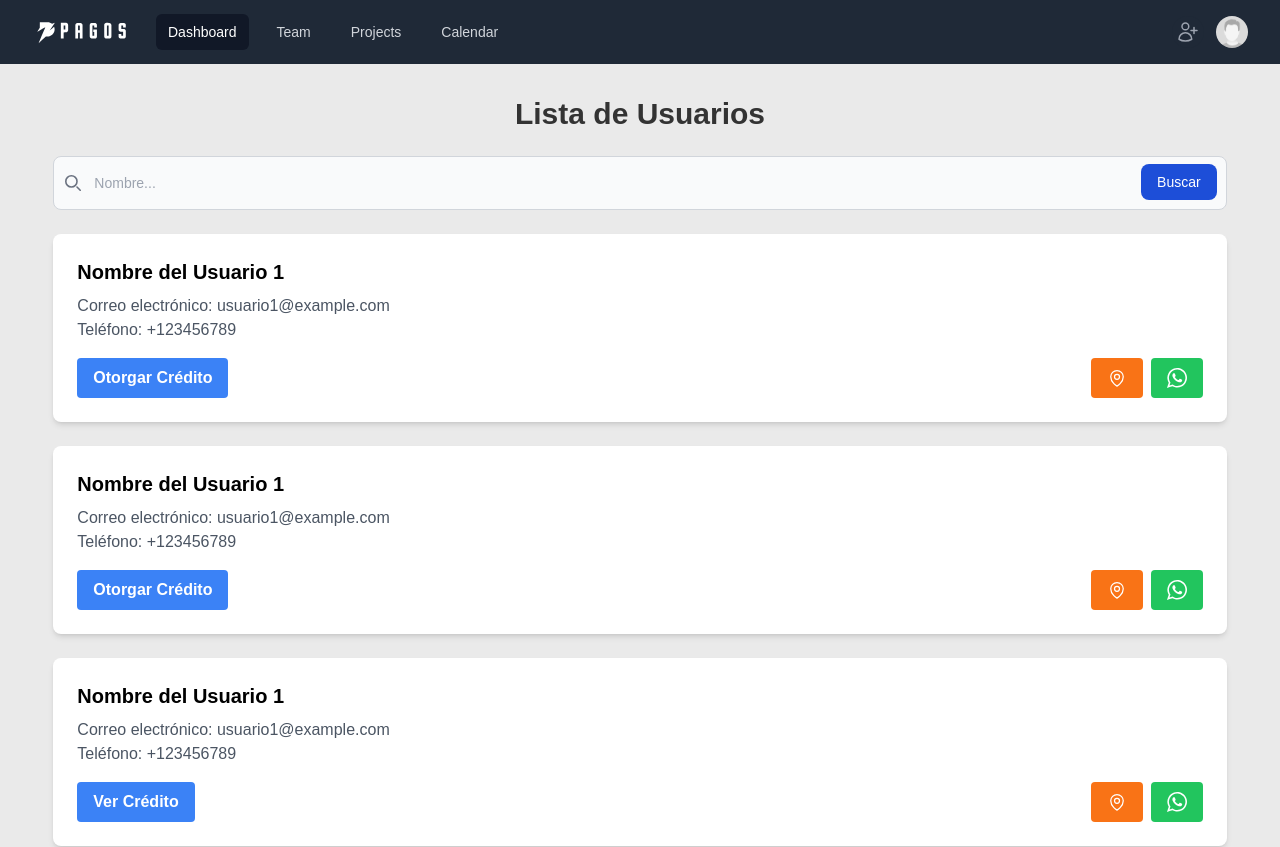
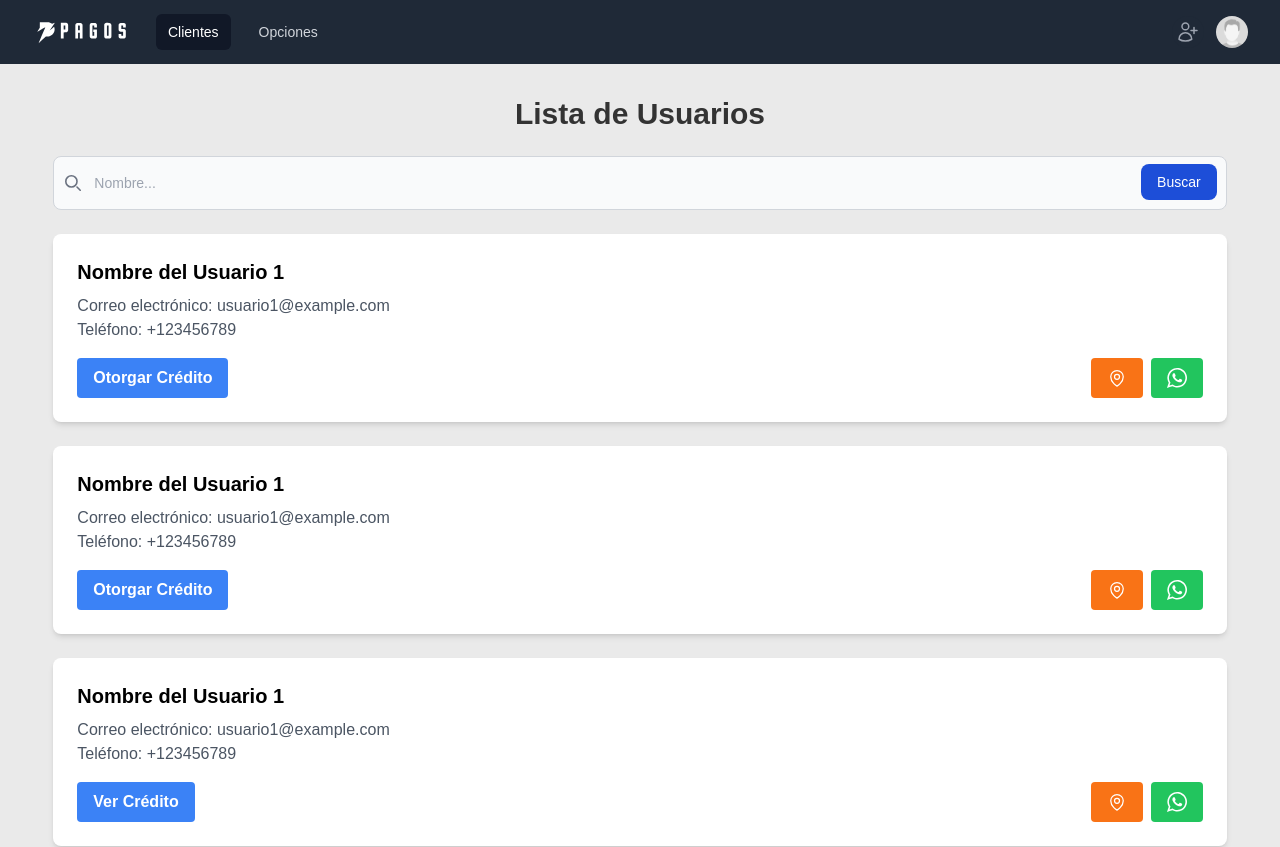
Before and after one commit to jostyace/pagos, a React (Vite) app: page / in a window 1280 px wide. Shown: the top 847 px of the page. Built offline with nearby package versions, Linux system fonts and the light colour scheme.

Commit message:
Fix Menu

```diff
--- a/src/components/Header/Header.jsx
+++ b/src/components/Header/Header.jsx
@@ -3,10 +3,8 @@ import { Disclosure, Menu, Transition } from '@headlessui/react'
 import { Bars3Icon, BellIcon, XMarkIcon, UserPlusIcon } from '@heroicons/react/24/outline'
 
 const navigation = [
-  { name: 'Dashboard', href: '#', current: true },
-  { name: 'Team', href: '#', current: false },
-  { name: 'Projects', href: '#', current: false },
-  { name: 'Calendar', href: '#', current: false },
+  { name: 'Clientes', href: '#', current: true },
+  { name: 'Opciones', href: '#', current: false },
 ]
 
 function classNames(...classes) {
@@ -24,7 +22,7 @@ function Header({setNewModal}) {
               {/* Mobile menu button*/}
               <Disclosure.Button className="relative inline-flex items-center justify-center outline-none rounded-md p-2 text-gray-400 hover:bg-gray-700 hover:text-white ">
                 <span className="absolute -inset-0.5" />
-                <span className="sr-only">Open main menu</span>
+                <span className="sr-only">Abrir Menu</span>
                 {open ? (
                   <XMarkIcon className="block h-6 w-6 " aria-hidden="true" />
                 ) : (
--- a/src/components/VerCredito/VerCredito.jsx
+++ b/src/components/VerCredito/VerCredito.jsx
@@ -15,7 +15,7 @@ export const VerCredito = ({ setVerCredito }) => {
 
   return (
     <div className="w-screen h-screen fixed items-center justify-center flex top-0 z-50 bg-[#0101019c]">
-      <div className="relative flex flex-col gap-2 rounded-2xl w-11/12 !h-[95%] p-10 bg-white">
+      <div className="relative flex flex-col gap-2 rounded-2xl w-11/12 !h-[90%] p-10 bg-white">
         <h2 className="font-black text-xl p-1 w-full text-center">
           Detalles del Crédito
         </h2>
```
